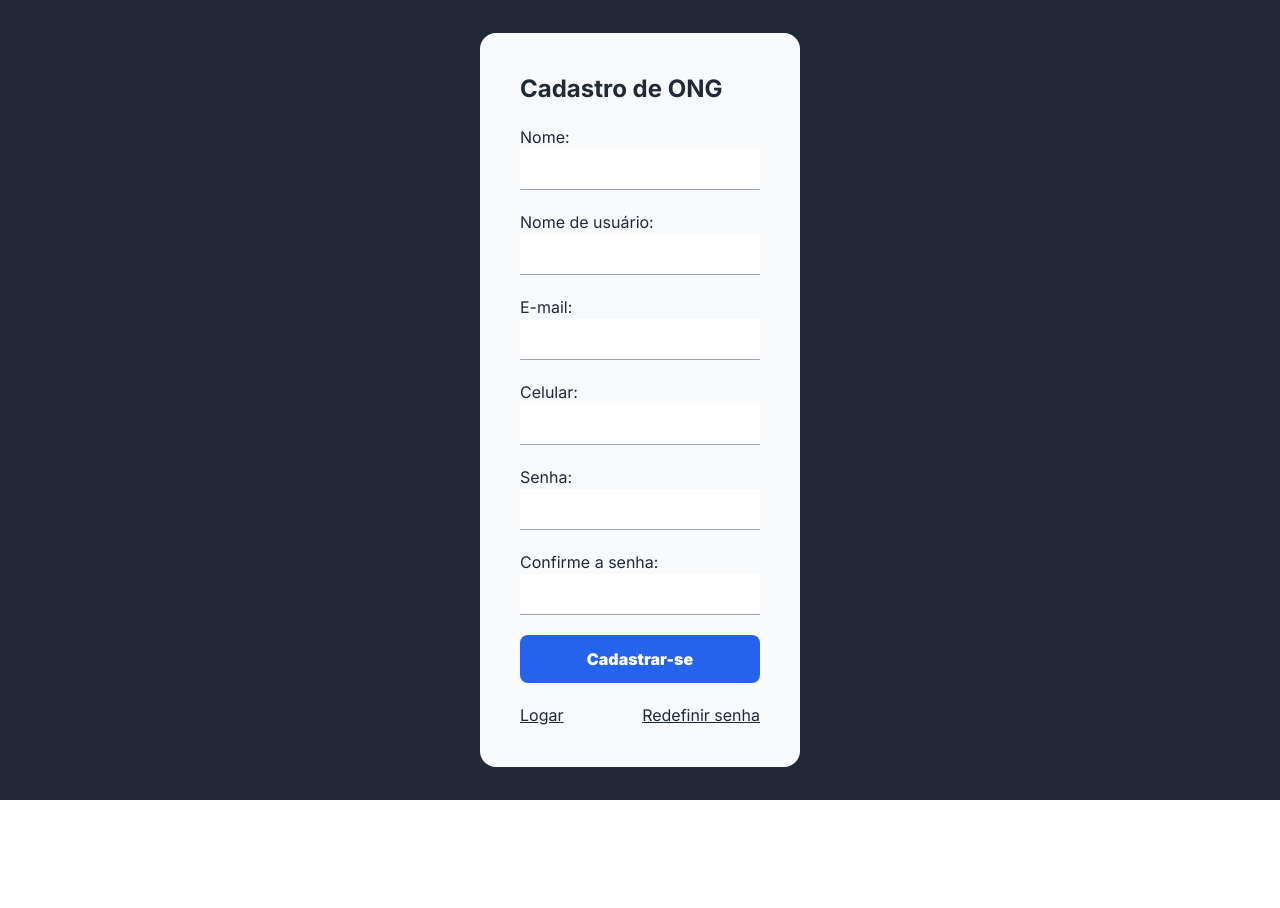
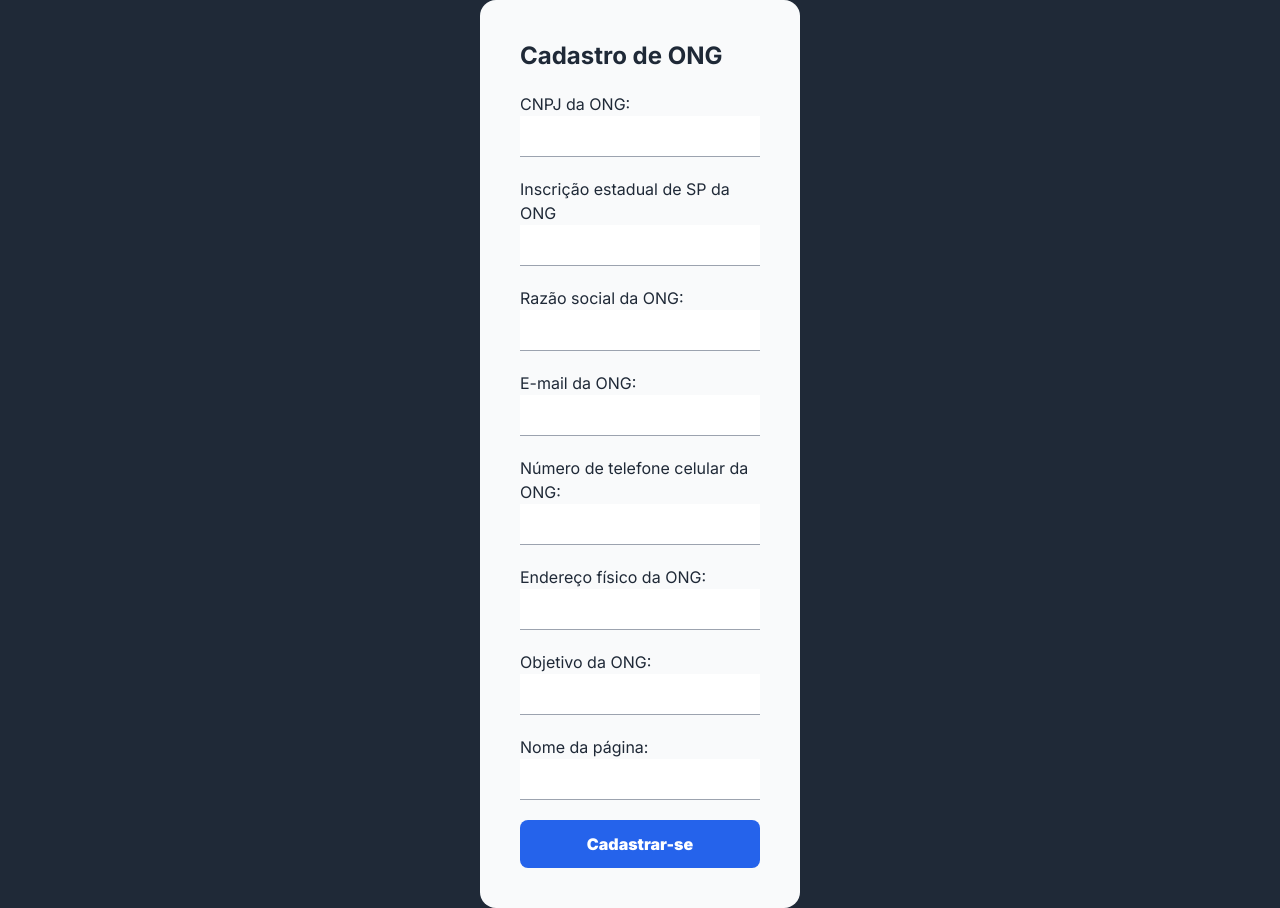
Before and after one commit to mateushilariodias/nos_social, a Next.js app in the folder client/nos_social/: page /registerNGO in a window 1280 px wide. Before the commit the page ends 800 px from the top, so only its background shows below. Built offline with nearby package versions, Linux system fonts and the light colour scheme.

Commit message:
Completes the creation of variables for NGO registration and deletes NGO login page

```diff
--- a/client/nos_social/src/app/(auth)/loginNGO/page.tsx
+++ /dev/null
@@ -1,47 +0,0 @@
-"use client";
-
-import AuthInput from "@/components/AuthInput";
-import Link from "next/link";
-import { useState } from "react";
-import { makeRequest } from "../../../../axios";
-import { useRouter } from "next/navigation";
-
-function loginNgo() {
-    const [emailNgo, setEmailNgo] = useState("");
-    const [passwordNgo, setPasswordNgo] = useState("");
-    const [error, setError] = useState("")
-    const router = useRouter()
-
-    const handleloginNgo = (e: any) => {
-        e.preventDefault();
-        makeRequest
-            .post('auth/loginNgo', { emailNgo, passwordNgo })
-            .then((res) => {
-                localStorage.setItem("nos-social: ngo", JSON.stringify(res.data.data.user))
-                localStorage.setItem("nos-social: token", JSON.stringify(res.data.data.token))
-                setError('');
-                router.push("/")
-            })
-            .catch((err) => {
-                console.log(err);
-                setError(err.response.data.msg)
-            });
-    };
-
-    return (
-        <>
-            <h1 className="font-bold text-2xl">Login de ONG</h1>
-            <AuthInput newState={setEmailNgo} htmlForAndNameAndId="emailUser" label="E-mail:" type="email"></AuthInput>
-            <AuthInput newState={setPasswordNgo} htmlForAndNameAndId="passwordUser" label="Senha:" type="password"></AuthInput>
-            {error.length > 0 && <span className="text-red-600">* {error}</span>}
-            <button className="bg-blue-600 hover:bg-blue-800 py-3 font-bold text-white rounded-lg" onClick={(e) => handleloginNgo(e)}>
-                <strong>Entrar</strong>
-            </button>
-            <div className="flex justify-between">
-                <Link href="/registerNGO"><span className="text-left underline">Cadastar ONG</span></Link>
-                <Link href="/resetUserPassword"><span className="text-right underline">Redefinir senha da ONG</span></Link>
-            </div>
-        </>
-    )
-}
-export default loginNgo;
--- a/client/nos_social/src/app/(auth)/registerNGO/page.tsx
+++ b/client/nos_social/src/app/(auth)/registerNGO/page.tsx
@@ -7,19 +7,21 @@ import { makeRequest } from "../../../../axios";
 
 function RegisterNgo() {
 
-    const [fullName, setFullName] = useState("");
-    const [userName, setUserName] = useState("");
-    const [emailUser, setEmailUser] = useState("");
-    const [phoneNumberUser, setPhoneNumberUser] = useState("");
-    const [passwordUser, setPasswordUser] = useState("");
-    const [confirmPassword, setConfirmPassword] = useState("");
+    const [cnpj, setCnpj] = useState("");
+    const [stateRegistration, setStateRegistration] = useState("");
+    const [corporateReason, setCorporateReason] = useState("");
+    const [emailNgo, setEmailNgo] = useState("");
+    const [phoneNumberNgo, setPhoneNumberNgo] = useState("");
+    const [physicalAddress, setPhysicalAddress] = useState("");
+    const [objectiveOfTheNgo, setObjectiveOfTheNgo] = useState("");
+    const [pageName, setPageName] = useState("");
     const [error, setError] = useState("")
     const [success, setSuccess] = useState("")
 
     const handleRegisterNgo = (e: any) => {
         e.preventDefault();
         makeRequest
-            .post('auth/registerNgo', { fullName, userName, emailUser, phoneNumberUser, passwordUser, confirmPassword })
+            .post('auth/registerNgo', { cnpj, stateRegistration, corporateReason, emailNgo, phoneNumberNgo, physicalAddress, objectiveOfTheNgo, pageName })
             .then((res) => {
                 console.log(res.data);
                 setSuccess(res.data.msg)
@@ -35,21 +37,19 @@ function RegisterNgo() {
     return (
         <>
             <h1 className="font-bold text-2xl">Cadastro de ONG</h1>
-            <AuthInput newState={setFullName} htmlForAndNameAndId="fullName" label="Nome:" type="text"></AuthInput>
-            <AuthInput newState={setUserName} htmlForAndNameAndId="userName" label="Nome de usuário:" type="text"></AuthInput>
-            <AuthInput newState={setEmailUser} htmlForAndNameAndId="emailUser" label="E-mail:" type="email"></AuthInput>
-            <AuthInput newState={setPhoneNumberUser} htmlForAndNameAndId="phoneNumberUser" label="Celular:" type="tel"></AuthInput>
-            <AuthInput newState={setPasswordUser} htmlForAndNameAndId="passwordUser" label="Senha:" type="password"></AuthInput>
-            <AuthInput newState={setConfirmPassword} htmlForAndNameAndId="confirmPassword" label="Confirme a senha:" type="password"></AuthInput>
+            <AuthInput newState={setCnpj} htmlForAndNameAndId="cnpj" label="CNPJ da ONG:" type="text"></AuthInput>
+            <AuthInput newState={setStateRegistration} htmlForAndNameAndId="stateRegistration" label="Inscrição estadual de SP da ONG" type="text"></AuthInput>
+            <AuthInput newState={setCorporateReason} htmlForAndNameAndId="corporateReason" label="Razão social da ONG:" type="text"></AuthInput>
+            <AuthInput newState={setEmailNgo} htmlForAndNameAndId="emailNgo" label="E-mail da ONG:" type="email"></AuthInput>
+            <AuthInput newState={setPhoneNumberNgo} htmlForAndNameAndId="phoneNumberNgo" label="Número de telefone celular da ONG:" type="tel"></AuthInput>
+            <AuthInput newState={setPhysicalAddress} htmlForAndNameAndId="physicalAddress" label="Endereço físico da ONG:" type="text"></AuthInput>
+            <AuthInput newState={setObjectiveOfTheNgo} htmlForAndNameAndId="objectiveOfTheNgo" label="Objetivo da ONG:" type="text"></AuthInput>
+            <AuthInput newState={setPageName} htmlForAndNameAndId="pageName" label="Nome da página:" type="text"></AuthInput>
             {error.length > 0 && <span className="text-red-600">* {error}</span>}
             {success.length > 0 && <span className="text-green-600">* {success}</span>}
             <button className="bg-blue-600 hover:bg-blue-800 py-3 font-bold text-white rounded-lg" onClick={(e) => handleRegisterNgo(e)}>
                 <strong>Cadastrar-se</strong>
             </button>
-            <div className="flex justify-between">
-                <Link href="/loginNGO"><span className="text-left underline">Logar</span></Link>
-                <Link href="/resetUserPassword"><span className="text-right underline">Redefinir senha</span></Link>
-            </div>
         </>
     );
 }
```
